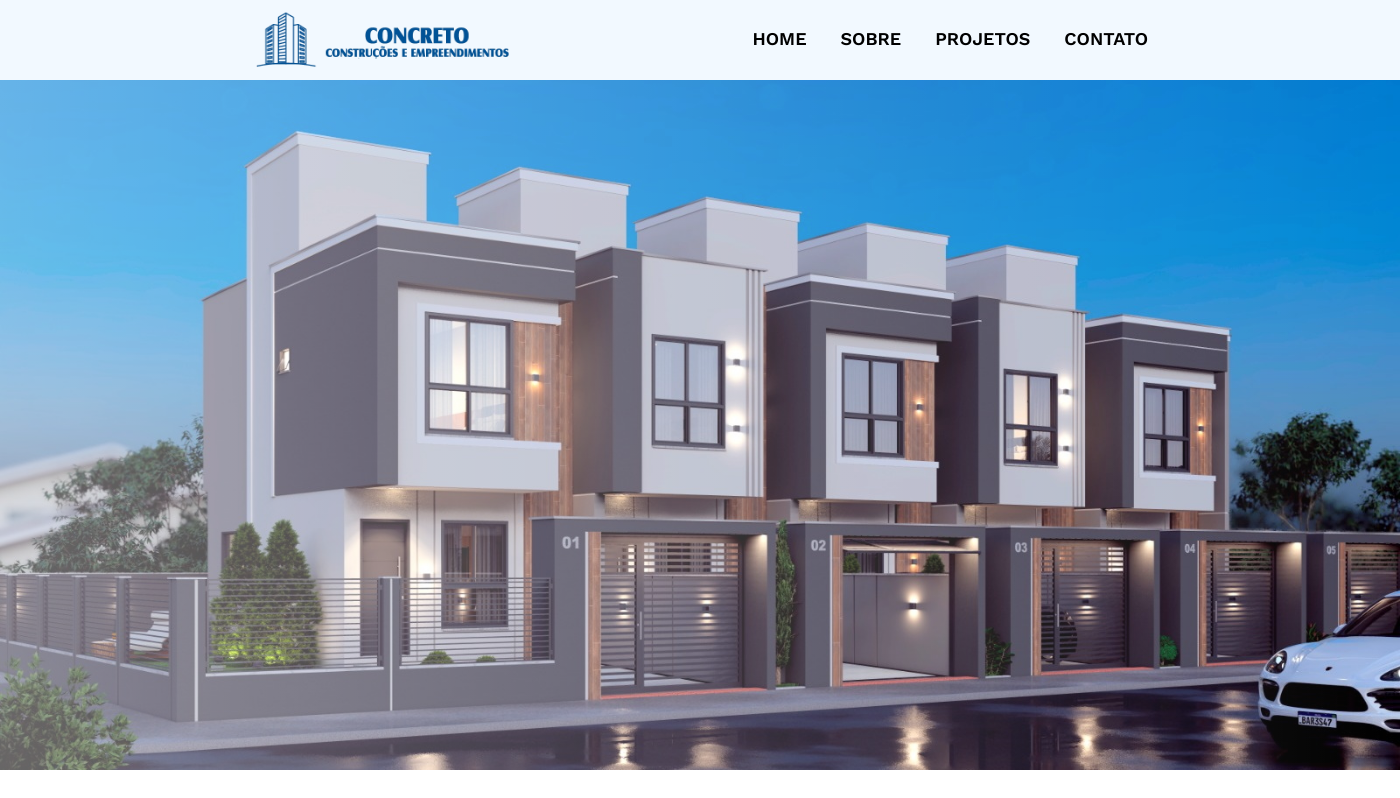
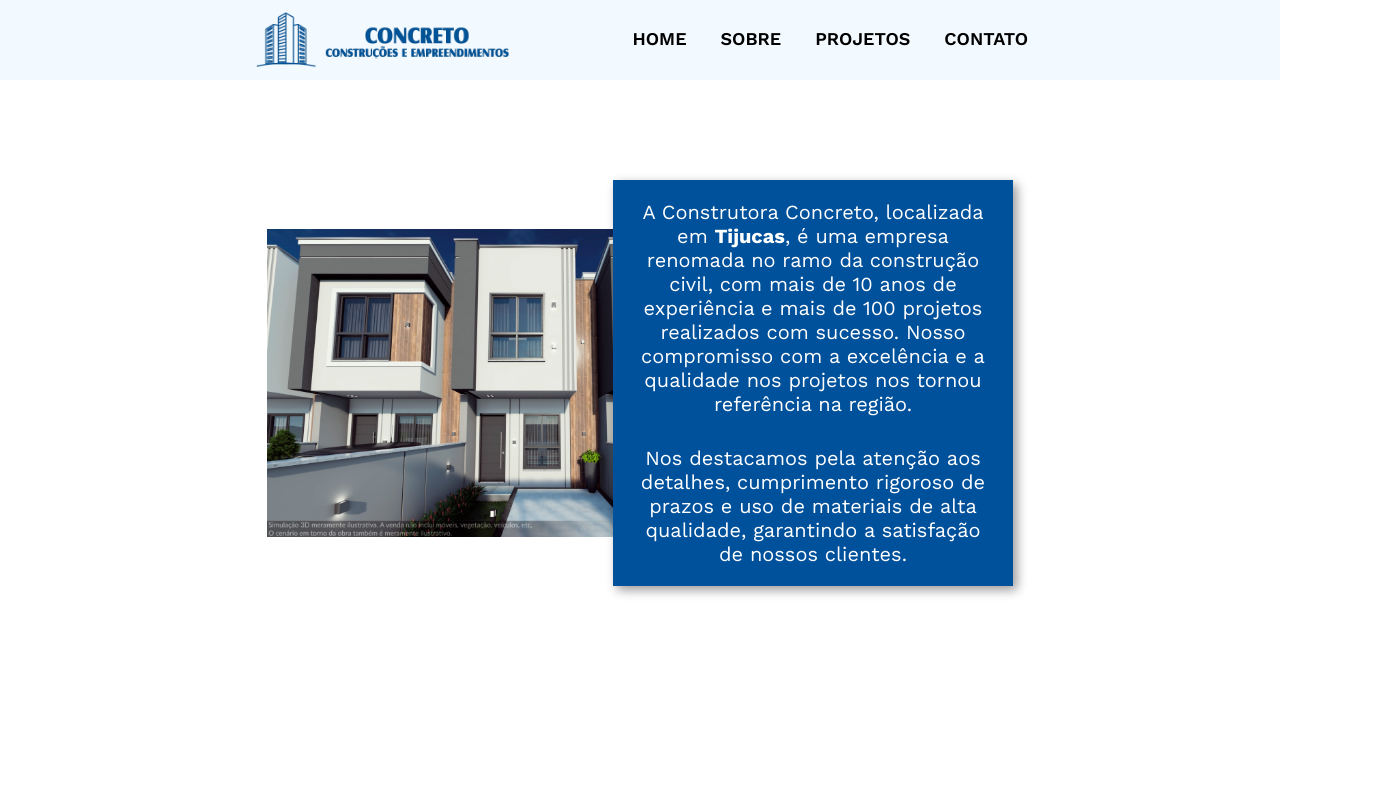
Before and after one commit to GregorySDaniel/concreto, a React (Vite) app: page / in a window 1280 px wide. Shown: the top 798 px of the page, 1400 px wide, since content can reach past the window. Built offline with nearby package versions, Linux system fonts and the light colour scheme.

Commit message:
Update main.jsx

```diff
--- a/src/main.jsx
+++ b/src/main.jsx
@@ -1,6 +1,8 @@
 import React from 'react'
 import ReactDOM from 'react-dom/client'
-import {Home} from './pages/Home'
+import { Home } from './pages/Home'
+import { About } from './pages/About'
+import { Contact } from './pages/Contact'
 import { ThemeProvider } from 'styled-components'
 import GlobalStyles from './styles/global'
 import theme from './styles/theme'
@@ -9,7 +11,7 @@ ReactDOM.createRoot(document.getElementById('root')).render(
   <React.StrictMode>
     <ThemeProvider theme={theme}>
       <GlobalStyles/>
-      <Home />
+      <About />
     </ThemeProvider>
   </React.StrictMode>,
 )
```
